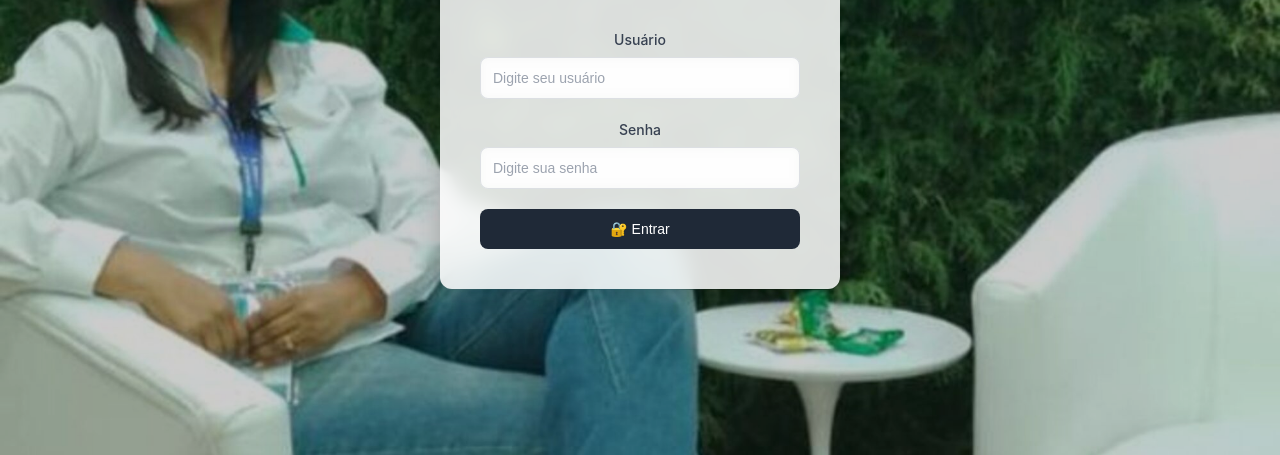
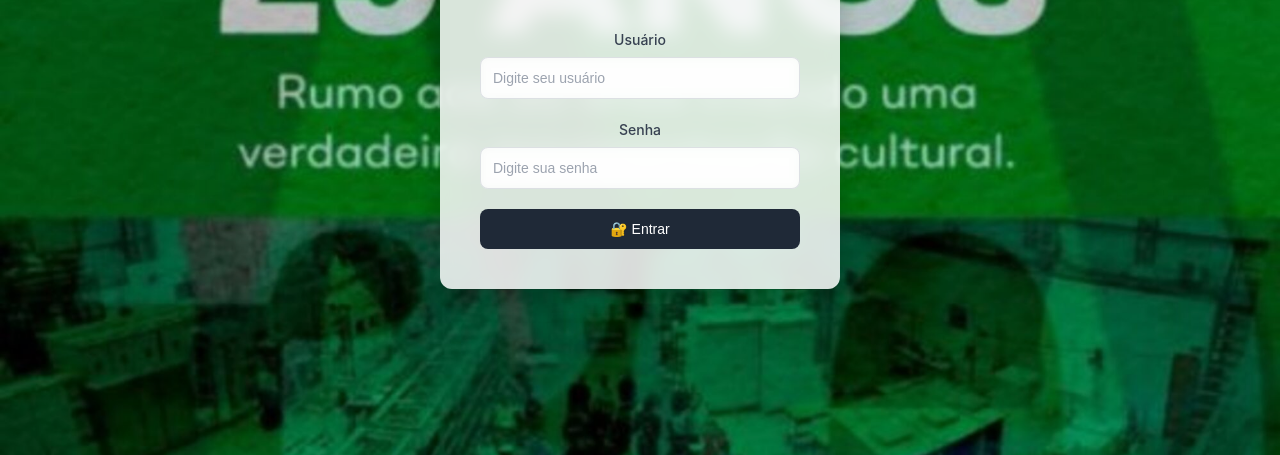
Before and after one commit to Leocyberdev/Agendador-, a plain HTML site: page src/static/index.html in a window 1280 px wide. Shown: the part 345-800 px from the top of the page. Drawn offline with Linux system fonts and the light colour scheme; no server answers.

Commit message:
Update styles.css

```diff
--- a/src/static/styles.css
+++ b/src/static/styles.css
@@ -362,7 +362,7 @@ input::placeholder, textarea::placeholder {
 }
 
 .login-container {
-    background: url('/static/imagens/IMG_20250714_190112_060.jpg') no-repeat center center;
+    background: url('/static/imagens/IMG_20250714_190117_612.jpg') no-repeat center center;
     background-size: cover;
     background-color: #000;
     display: flex;
```
